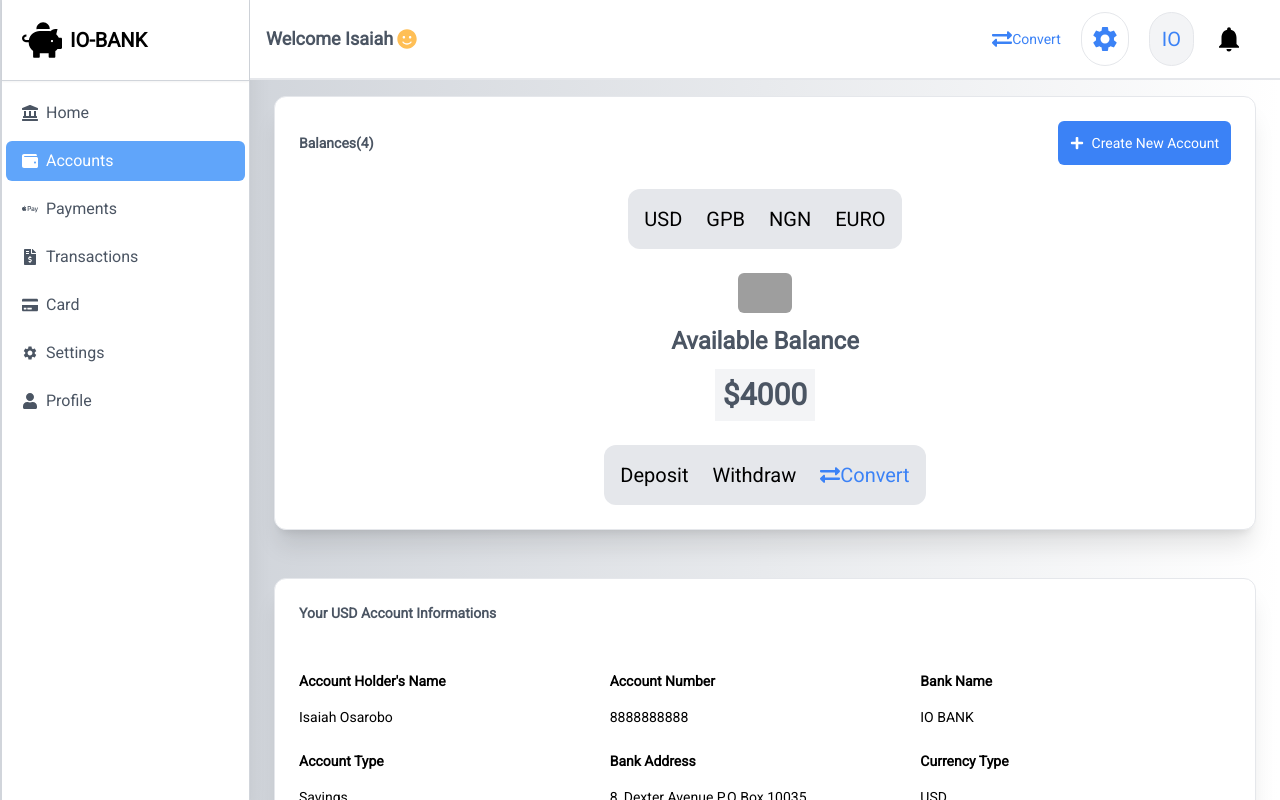
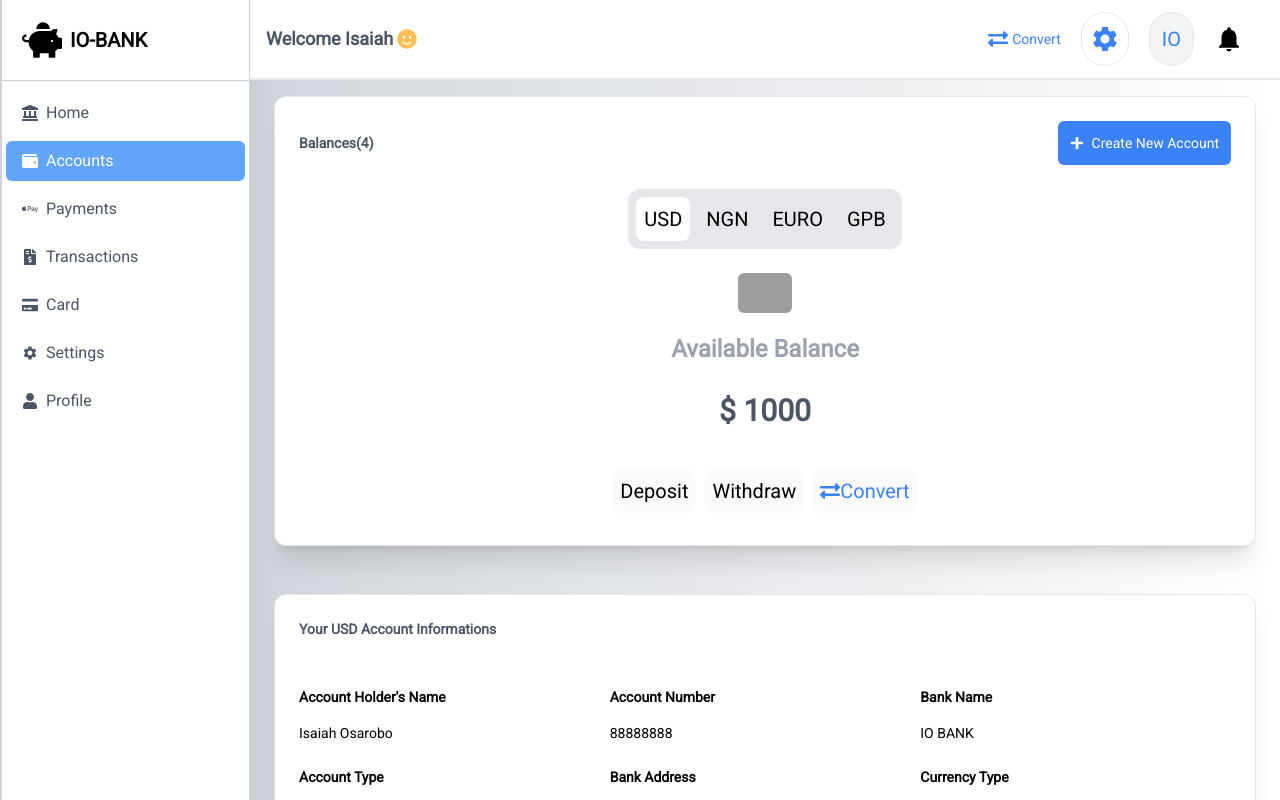
Before and after one commit to NishOG/iobank_frontend_private, a React (Create React App) app: page /dashboard in a window 1280 px wide. Both pictures are taken after a click on the button "Accounts". Shown: the top 800 px of the page. Built offline with nearby package versions, Linux system fonts and the light colour scheme; grey boxes are pictures that could not be loaded; the HTML template or start-up script is replaced by a standard one.

Commit message:
Changes are numerous: Implemented Routing to account from homepage, added Redirect, minized the amount of code in the home page and updated accountslice file

```diff
--- a/src/components/Header.js
+++ b/src/components/Header.js
@@ -9,7 +9,7 @@ const Header = () => {
         <div className='flex items-center'>
             <button className='lg:hidden'><FaBars size={25} /></button>
             <div className='hidden lg:flex gap-5'>
-              <button className='text-blue-500 hover:text-blue-700 flex items-center text-xl transition duration-500 ease-in-out'>
+              <button className='text-blue-500 hover:text-blue-700 flex items-center text-xl transition duration-500 ease-in-out gap-1'>
                 <span>
                   <FaExchangeAlt />
                 </span>
--- a/src/features/accounts/accountSlice.js
+++ b/src/features/accounts/accountSlice.js
@@ -1,8 +1,15 @@
 import { createSlice } from "@reduxjs/toolkit";
+import ng from '../../img/ng.png';
+import us from '../../img/us.png';
+import gb from '../../img/gb.png';
+import eu from '../../img/eu.png';
 
 const initialState = {
   accounts: [
-    { id: 1, currencyType: 'USD', name: "Checking", balance: 1000 }
+    { id: 1, currencyType: 'USD', name: "Checking", balance: 1000, accountName: "Isaiah Osarobo", accountNumber: 88888888, bankName: 'IO BANK',  symbol: '$' , flag: us, label: 'United States Dollar'},
+    { id: 1, currencyType: 'NGN', name: "Checking", balance: 2000, accountName: "Isaiah Osarobo", accountNumber: 88888888, bankName: 'IO BANK',  symbol: '₦', flag: ng, label: 'Nigerian Naira' },
+    { id: 1, currencyType: 'EURO', name: "Checking", balance: 3000, accountName: "Isaiah Osarobo", accountNumber: 88888888, bankName: 'IO BANK',  symbol: '€', flag: eu, label: 'European Euro' },
+    { id: 1, currencyType: 'GPB', name: "Checking", balance: 4000, accountName: "Isaiah Osarobo", accountNumber: 88888888, bankName: 'IO BANK',  symbol: '£', flag: gb, label: 'British Pounds' },
   ],
   transactions: [],
 };
@@ -25,3 +32,4 @@ export const accounsSlice = createSlice(
 export const { addAccount, addTransaction } = accounsSlice.actions;
 
 export default accounsSlice.reducer;
+export const accounts = state => state.accounts.accounts
--- a/src/pages/Dashboard.js
+++ b/src/pages/Dashboard.js
@@ -11,12 +11,13 @@ import Settings from './dashboard/Settings'
 import Profile from './dashboard/Profile'
 
 const Dashboard = () => {
+
   return (
     <main className="font-roboto lg:ml-250">
-      <section className="font-roboto flex flex-row w-screen sm:w-full lg:w-full md:w-screen min-h-screen bg-gradient-to-r from-gray-300 to-white-500 overflow-x-hidden">
+      <section className="font-roboto flex flex-row w-full min-h-screen bg-gradient-to-r from-gray-300 to-white-500 overflow-x-hidden">
         <NavBar />
         <Header />
-          <section className='relative flex-1 pt-12 p-2 sm:p-6 w-full sm:mt-6'>
+          <section className='relative flex-1 pt-12 p-2 sm:p-6 w-full  sm:mt-6'>
             <Routes>
               <Route path='/' element={<Home />}/>
               <Route path='/accounts' element={<Account />}/>
--- a/src/pages/dashboard/Account.js
+++ b/src/pages/dashboard/Account.js
@@ -1,14 +1,24 @@
-import React from 'react'
-import { FaCreditCard, FaExchangeAlt, FaFileInvoiceDollar, FaMoneyBill, FaPlus } from 'react-icons/fa'
+import React, { useEffect, useState } from 'react'
+import { FaExchangeAlt, FaPlus } from 'react-icons/fa'
 import Transaction from './Transaction'
-import { useNavigate, useParams } from 'react-router-dom'
+import { useLocation, useNavigate, useParams } from 'react-router-dom'
+import { accounts } from '../../features/accounts/accountSlice'
+import { useSelector } from 'react-redux'
 
 const Account = () => {
+  const location = useLocation()
+  const currencyParams = new URLSearchParams(location.search)
+  const accountList = useSelector(accounts)
   const navigate = useNavigate()
-  const { currency } = useParams()
+  const currency = currencyParams.get('currency') || 'USD'
+  const currentTabStyle = 'bg-white '
+  const [currentAccount, setCurrentAccount] = useState(accountList.filter((acc) => acc.currencyType == currency)[0])
   const navigateCurrency = (currencyType) => {
     navigate(`/dashboard/accounts?currency=${currencyType}`)
   }
+  useEffect(() => {
+    setCurrentAccount(accountList.filter((acc) => acc.currencyType == currency)[0])
+  }, [currency])
   return (
     <>
       <section id='account-section' className='w-full flex flex-col border border-gray-200 text-xl bg-white rounded-xl mt-12 p-6 gap-6 shadow-xl overflow-x-auto items-center'>
@@ -19,45 +29,42 @@ const Account = () => {
 
         <div className='flex flex-col sm:flex-row sm:flex-wrap justify-center'>
           <div className='text-sm sm:text-xl p-2 bg-gray-200 bg-gray-200 rounded-xl flex gap-2'>
-            <button className='p-2 rounded-lg pt-2 pb-2 hover:bg-white' onClick={() => navigateCurrency('USD')}>USD</button>
-            <button className='p-2 rounded-lg pt-2 pb-2 hover:bg-white'>GPB</button>
-            <button className='p-2 rounded-lg pt-2 pb-2 hover:bg-white'>NGN</button>
-            <button className='p-2 rounded-lg pt-2 pb-2 hover:bg-white'>EURO</button>
+            {accountList.map((acc, id) => <button key={id} className={`p-2 rounded-lg pt-2 pb-2 hover:bg-white ${currency == acc.currencyType ?  currentTabStyle : ''} `}onClick={() => navigateCurrency(acc.currencyType)}>{acc.currencyType}</button>)}
           </div>
         </div>
-        <div className='flex flex-col items-center object-cover gap-3 justify-center'>
+        <div className='flex flex-col items-center object-cover gap-5 justify-center'>
           <img src='https://flagcdn.com/w320/us.png' className='w-30 h-10 rounded-md'/>
-          <p className='text-2xl font-bold text-gray-600'>Available Balance</p>
-          <p className='text-3xl font-bold text-gray-600 bg-gray-100 p-2'>$4000</p>
+          <p className='text-2xl font-bold text-gray-400'>Available Balance</p>
+          <p className='text-3xl font-bold text-gray-600 p-2'>{`${currentAccount.symbol} ${currentAccount.balance}`}</p>
         </div>
 
-        <div className='text-sm sm:text-xl p-2 bg-gray-200 bg-gray-200 rounded-xl flex gap-2'>
-            <button className='p-2 rounded-lg pt-2 pb-2 hover:bg-white'>Deposit</button>
-            <button className='p-2 rounded-lg pt-2 pb-2 hover:bg-white'>Withdraw</button>
-            <button className='p-2 rounded-lg pt-2 pb-2 hover:bg-white text-blue-500 flex items-center'><FaExchangeAlt /> Convert</button>
+        <div className='text-sm sm:text-xl p-2 rounded-xl flex gap-2'>
+            <button className='p-2 rounded-xl bg-gray-50 hover:bg-gray-200 pt-2 pb-2 hover:bg-white'>Deposit</button>
+            <button className='p-2 rounded-xl bg-gray-50 hover:bg-gray-200 pt-2 pb-2 hover:bg-white'>Withdraw</button>
+            <button className='p-2 rounded-xl bg-gray-50 hover:bg-gray-200 pt-2 pb-2 hover:bg-white text-blue-500 flex items-center'><FaExchangeAlt /> Convert</button>
         </div>
       </section>
 
 
       <section id='account-details-section' className='w-full flex flex-col border border-gray-200 text-sm bg-white rounded-xl mt-12 p-6 gap-6 shadow-xl'>
-        <p className='font-bold text-gray-600 text-sm'>Your USD Account Informations</p>
+        <p className='font-bold text-gray-600 text-sm'>Your {currentAccount.currencyType} Account Informations</p>
         <div className='flex flex-col sm:flex-row  sm:flex-wrap'>
           <div className='min-w-200 flex flex-col gap-4 pt-6 w-1/3'>
               <p className='text-sm font-bold'>Account Holder's Name</p>
               <div className='flex flex-1 w-full justify-between text-[12px] sm:text-sm'>
-                <p>Isaiah Osarobo</p>
+                <p>{currentAccount.accountName}</p>
               </div>
           </div>
           <div className='min-w-200 flex flex-col gap-4 pt-6 w-1/3'>
               <p className='text-sm font-bold'>Account Number</p>
               <div className='flex flex-1 w-full justify-between text-[12px] sm:text-sm'>
-                <p>8888888888</p>
+                <p>{currentAccount.accountNumber}</p>
               </div>
           </div>
           <div className='min-w-200 flex flex-col gap-4 pt-6 w-1/3'>
               <p className='text-sm font-bold'>Bank Name</p>
               <div className='flex flex-1 w-full justify-between text-[12px] sm:text-sm'>
-                <p>IO BANK</p>
+                <p>{currentAccount.bankName}</p>
               </div>
           </div>
           <div className='min-w-200 flex flex-col gap-4 pt-6 w-1/3'>
@@ -75,7 +82,7 @@ const Account = () => {
           <div className='min-w-200 flex flex-col gap-4 pt-6 w-1/3'>
               <p className='text-sm font-bold'>Currency Type</p>
               <div className='flex flex-1 w-full justify-between text-[12px] sm:text-sm'>
-                <p>USD</p>
+                <p>{currentAccount.currencyType}</p>
               </div>
           </div>
         </div>
--- a/src/pages/dashboard/Home.js
+++ b/src/pages/dashboard/Home.js
@@ -1,79 +1,35 @@
 import React from 'react'
 import { FaCreditCard, FaFileInvoiceDollar, FaMoneyBill } from 'react-icons/fa'
 import Transaction from './Transaction'
+import { useSelector } from 'react-redux'
+import { accounts } from '../../features/accounts/accountSlice'
+import Payment from './Payment'
+import { useNavigate } from 'react-router-dom'
 
 const Home = () => {
+  const accountList = useSelector(accounts)
+  const navigate = useNavigate()
+  const navigateCurrency = (currencyType) => {
+    navigate(`/dashboard/accounts?currency=${currencyType}`)
+  }
   return (
     <>
       <section id='account-section' className='w-full flex flex-col border border-gray-200 text-xl bg-white rounded-xl mt-12 p-6 gap-6 shadow-xl overflow-x-auto'>
         <p className='font-bold text-gray-600'>Accounts & Balances</p>
         <div className='flex flex-col sm:flex-row gap-6 sm:flex-wrap'>
-
-          <div className={`bg-gray-100 flex flex-1 sm:min-w-[200px] sm:max-w-[300px] flex-col gap-4 p-6 border border-gray-200 rounded-lg hover:border-blue-500 hover:cursor-pointer text-gray-600 flex transform transition duration-500 ease-in-out hover:translate-x-2`}>
-              <img className='w-full h-full object-cover' src='https://flagcdn.com/w320/us.png'/>
-              <p className='text-sm'>United State Dollars</p>
-              <div className='flex flex-1 w-full justify-between'>
-                <p>$1000</p>
-                <p>USD</p>
-              </div>
-          </div>
-
-          <div className={`bg-gray-100 flex flex-1 sm:min-w-[200px] sm:max-w-[300px] flex-col gap-4 p-6 border border-gray-200 rounded-lg hover:border-blue-500 hover:cursor-pointer text-gray-600 flex transform transition duration-500 ease-in-out hover:translate-x-2`}>
-              <img className='w-full h-full object-cover' src='https://flagcdn.com/w320/ng.png'/>
-              <p className='text-sm'>Nigerian Naira</p>
-              <div className='flex flex-1 w-full justify-between'>
-                <p>₦2000</p>
-                <p>NGN</p>
-              </div>
-          </div>
-
-          <div className={`bg-gray-100 flex flex-1 sm:min-w-[200px] sm:max-w-[300px] flex-col gap-4 p-6 border border-gray-200 rounded-lg hover:border-blue-500 hover:cursor-pointer text-gray-600 flex transform transition duration-500 ease-in-out hover:translate-x-2`}>
-              <img className='w-full h-full object-cover' src='https://upload.wikimedia.org/wikipedia/commons/thumb/b/b7/Flag_of_Europe.svg/1200px-Flag_of_Europe.svg.png'/>
-              <p className='text-sm'>European Euro</p>
-              <div className='flex flex-1 w-full justify-between'>
-                <p>€3000</p>
-                <p>EURO</p>
-              </div>
-          </div>
-
-          <div className={`bg-gray-100 flex flex-1 sm:min-w-[200px] sm:max-w-[300px] flex-col gap-4 p-6 border border-gray-200 rounded-lg hover:border-blue-500 hover:cursor-pointer text-gray-600 flex transform transition duration-500 ease-in-out hover:translate-x-2`}>
-              <img className='w-full h-full object-cover' src='https://flagcdn.com/w320/gb.png'/>
-              <p className='text-sm'>British Pounds</p>
-              <div className='flex flex-1 w-full justify-between'>
-                <p>£3000</p>
-                <p>POUNDS</p>
-              </div>
-          </div>
+          {
+            accountList.map((acc, id) => <div key={id} className={`bg-gray-100 flex flex-1 sm:min-w-[200px] sm:max-w-[300px] flex-col gap-4 p-6 border border-gray-200 rounded-lg hover:border-blue-500 hover:cursor-pointer text-gray-600 flex transform transition duration-500 ease-in-out hover:translate-x-2`} onClick={() => navigateCurrency(acc.currencyType)}>
+                <img className='w-full h-full object-cover' src={acc.flag}/>
+                <p className='text-sm'>{acc.label}</p>
+                <div className='flex flex-1 w-full justify-between'>
+                  <p>{acc.symbol}{acc.balance}</p>
+                  <p>{acc.currencyType}</p>
+                </div>
+            </div>)
+          }
         </div>
       </section>
-
-
-      <section id='actions-section' className='w-full flex flex-col border border-gray-200 text-xl bg-white rounded-xl mt-12 p-6 gap-6 shadow-xl'>
-        <p className='font-bold text-gray-600'>Quick Actions</p>
-        <div className='flex flex-col sm:flex-row gap-6'>
-          <div className='bg-gray-100 flex-1 flex flex-col gap-4 p-6 border border-gray-200 rounded-lg hover:border-blue-500 hover:cursor-pointer text-gray-600 flex'>
-              <FaMoneyBill color='blue' size={50}/>
-              <p>Bills Payment</p>
-              <div className='flex flex-1 w-full justify-between text-[12px] sm:text-lg'>
-                <p>Pay all your bills, subscriptions, utility bills and more</p>
-              </div>
-          </div>
-          <div className='bg-gray-100 flex-1 flex flex-col gap-4 p-6 border border-gray-200 rounded-lg hover:border-blue-500 hover:cursor-pointer text-gray-600 flex'>
-              <FaFileInvoiceDollar color='blue' size={50}/>
-              <p>Invoice</p>
-              <div className='flex flex-1 w-full justify-between text-[12px] sm:text-lg'>
-                <p>Pay all your bills, subscriptions, utility bills and more</p>
-              </div>
-          </div>
-          <div className='bg-gray-100 flex-1 flex flex-col gap-4 p-6 border border-gray-200 rounded-lg hover:border-blue-500 hover:cursor-pointer text-gray-600 flex'>
-              <FaCreditCard color='blue' size={50}/>
-              <p>Cards</p>
-              <div className='flex flex-1 w-full justify-between text-[12px] sm:text-lg'>
-                <p>Make Payments across all platforms using your card</p>
-              </div>
-          </div>
-        </div>
-      </section>
+      <Payment />
       <Transaction />
     </>
   )
```
Also changed, not shown: src/App.js (+11 -2 lines), src/components/NavBar.js (+7 -4 lines), src/pages/Redirect.js (added, +9 -0 lines), src/img/eu.png (renamed from src/img/Flag_of_Europe.png).
